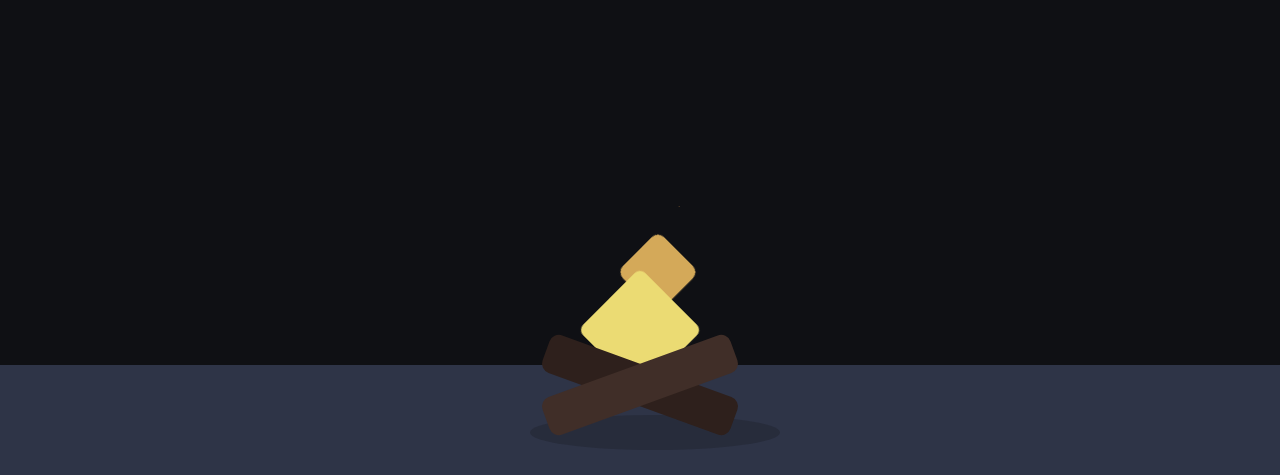
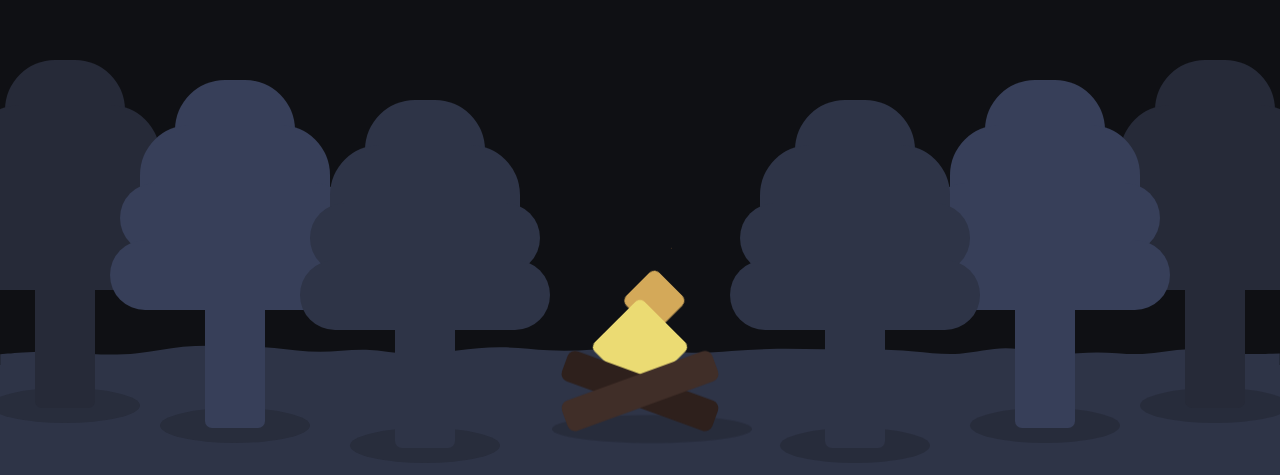
Before and after one commit to diogopereiradev/beacons, a React (Vite) app: page / in a window 1280 px wide. Shown: the part 325-800 px from the top of the page. Built offline with nearby package versions, Linux system fonts and the light colour scheme.

Commit message:
feat: Tree component added in Scenario component

```diff
--- a/src/Home/components/Scenario/components/Campfire.tsx
+++ b/src/Home/components/Scenario/components/Campfire.tsx
@@ -2,7 +2,7 @@ import React from 'react';
 
 export function Campfire(): JSX.Element {
   return (
-    <div className='relative left-[-100px]'>
+    <div className='relative left-[-80px] scale-[0.8]'>
       {/** Logs */}
       <div
         className='
--- /dev/null
+++ b/src/Home/components/Scenario/components/Tree.tsx
@@ -0,0 +1,38 @@
+import React from 'react';
+
+export function Tree({ color, cstyles }: { color: string, cstyles: string }): JSX.Element {
+  return (
+    <div className={`relative max-w-[260px] flex items-center flex-col ${cstyles}`}>
+      {/** Leaves  */}
+      <div
+        className={`w-[120px] h-[70px] rounded-t-[50px] mb-[-10%] ${color}`}
+      ></div>
+      <div
+        className={`w-[190px] h-[70px] rounded-t-[50px] mb-[-5%] ${color}`}
+      ></div>
+      <div
+        className={`w-[230px] h-[70px] rounded-[50px] mb-[-5%] ${color}`}
+      ></div>
+      <div
+        className={`w-[250px] h-[70px] rounded-[50px] mb-[-5%] ${color}`}
+      ></div>
+      {/** Log */}
+      <div
+        className={`w-[60px] h-[130px] rounded-b-[7px] mb-[-5%] z-[9999] ${color}`}
+      ></div>
+      {/** Shadow */}
+      <div
+        className='
+          absolute
+          left-[50%]
+          translate-x-[-50%]
+          top-[98%]
+          w-[150px]
+          h-[35px]
+          rounded-[50%]
+          bg-[#10101033]
+        '
+      ></div>
+    </div>
+  );
+}
--- a/src/Home/components/Scenario/index.tsx
+++ b/src/Home/components/Scenario/index.tsx
@@ -1,13 +1,25 @@
 import React from 'react';
 import { Campfire } from './components/Campfire';
+import { Tree } from './components/Tree';
 
 export function Scenario(): JSX.Element {
   return (
-    <div className='w-full absolute bottom-0'>
-      <div className='flex justify-center'>
+    <div className='flex flex-col w-full h-[600px] absolute bottom-0 overflow-hidden'>
+      <div className='absolute left-0 bottom-[110px] flex'>
+        <Tree color='bg-primary-300' cstyles='top-[30px] left-[-60px]' />
+        <Tree color='bg-primary-100' cstyles='top-[50px] left-[-140px]' />
+        <Tree color='bg-primary-200' cstyles='top-[70px] left-[-200px]' />
+      </div>
+      <div className='absolute left-[50%] bottom-[100px] translate-x-[-50%]'>
         <Campfire />
       </div>
-      <div className='w-full h-[110px] bg-primary-200'></div>
+      <div className='absolute right-0 bottom-[110px] flex'>
+        <Tree color='bg-primary-200' cstyles='top-[70px] left-[200px] z-[3]' />
+        <Tree color='bg-primary-100' cstyles='top-[50px] left-[140px] z-[2]' />
+        <Tree color='bg-primary-300' cstyles='top-[30px] left-[60px] z-[1]' />
+      </div>
+      <img className='absolute bottom-[110px] z-[-10]' src='/icons/ground-wave.svg'/>
+      <div className='absolute bottom-0 w-full h-[110px] bg-primary-200 z-[-1]'></div>
     </div>
   );
 }
```
Also changed, not shown: public/icons/ground-wave.svg (added).
